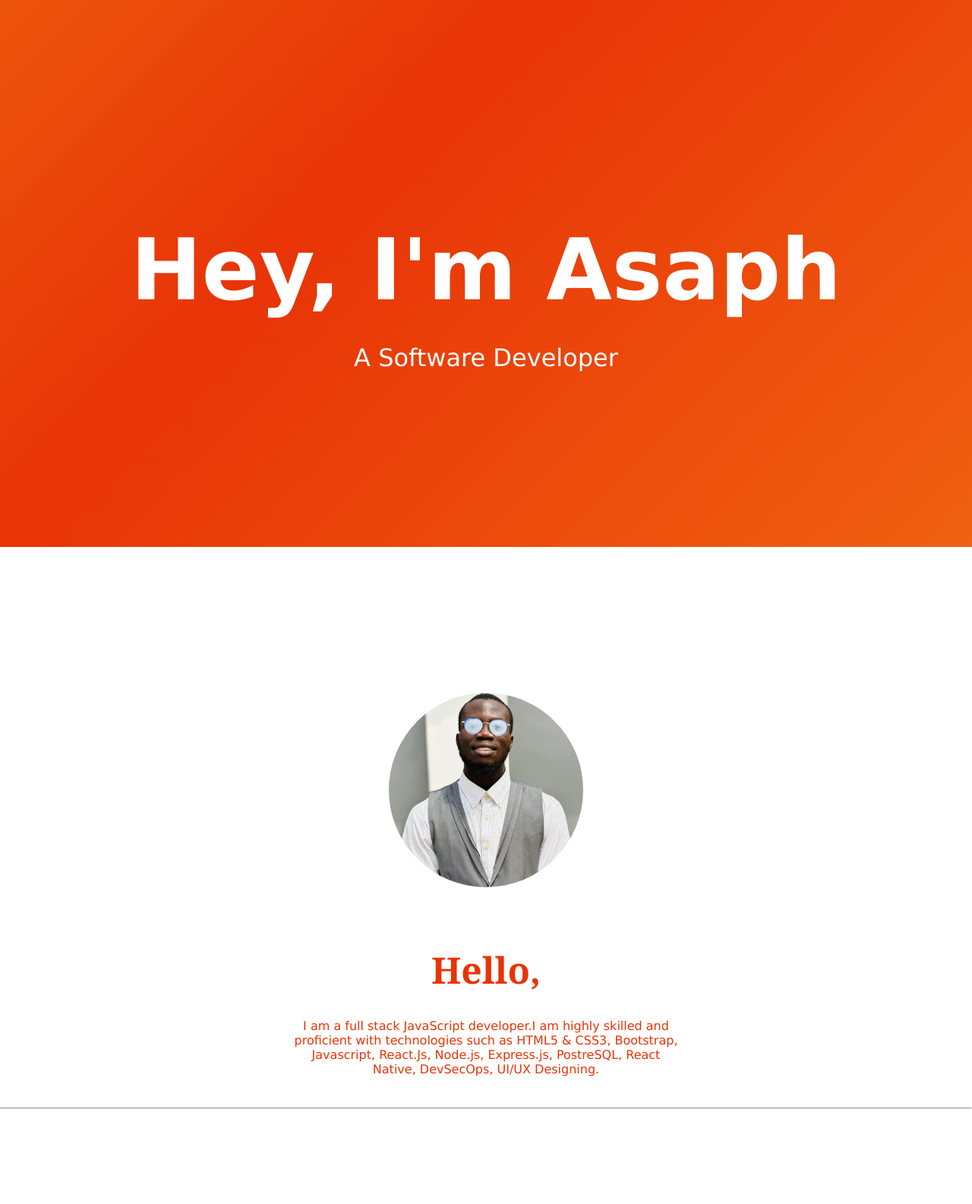
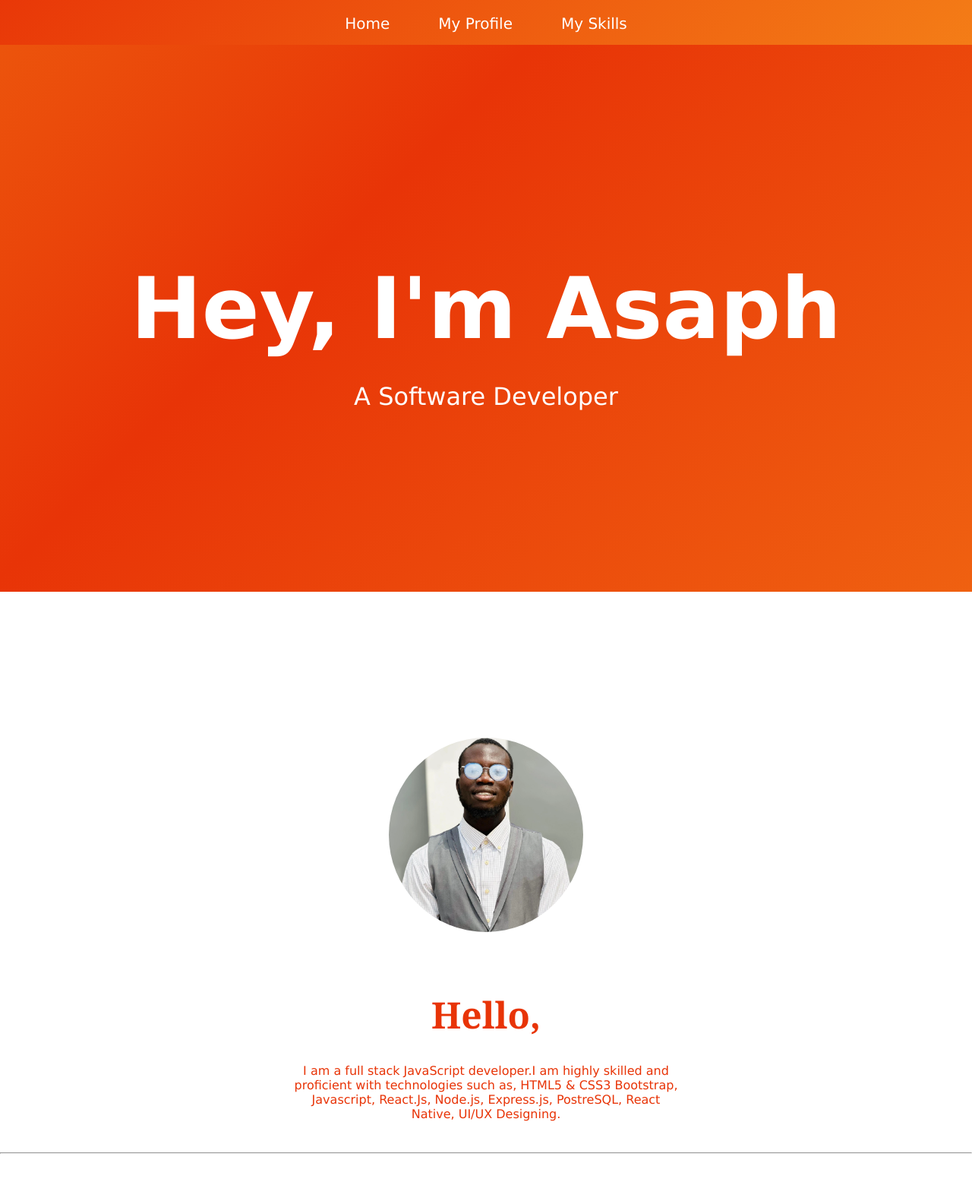
Before and after one commit to Oluwafemi00/personal-website, a plain HTML site: page index.html in a window 1280 px wide. Shown: the top 1585 px of the page at 76% size. Drawn offline with Linux system fonts and the light colour scheme.

Commit message:
Refactor index.html to include header and navigation
Added a header navigation and improved structure.

```diff
--- a/index.html
+++ b/index.html
@@ -9,17 +9,24 @@
 </head>
 
 <body>
-    <section>
+    <header>
+        <nav class="flex-nav">
+            <a href="#">Home</a>
+            <a href="#intro">My Profile</a>
+            <a href="#skills">My Skills</a>
+        </nav>
+
     <div class="flex-container one">
         <div class="flex-item-one">
             <h1>Hey, I'm Asaph</h1>
             <p> A Software Developer</p>
         </div>
     </div>
-    <div class="intro">
+    <div id="intro" class="intro">
         <img src="./public/asset/image/IMG_20250210_141234_079.webp" alt="author's image" >
         <h2>Hello,</h2>
-        <p style="font-size: 1rem;">I am a full stack JavaScript developer.I am highly skilled and proficient with technologies such as HTML5 & CSS3,
+        <p style="font-size: 1rem;">I am a full stack JavaScript developer.I am highly skilled and proficient with technologies such as,
+            HTML5 & CSS3
                 Bootstrap,
                 Javascript,
                 React.Js,
@@ -27,25 +34,25 @@
                 Express.js,
                 PostreSQL,
                 React Native,
-                DevSecOps,
                 UI/UX Designing.</p>
+
     </div>
-    </section>
+    </header>
     <hr>
     <section>
-    <div class="skills">
+    <div id="skills" class="skills">
         <h2>My Skills</h2>
-        <div class="web">
+        <div class="web unity">
             <img src="./public/asset/image/36934.jpg" alt="Website png" class="img-one">
             <h3>Website Development</h3>
             <p>I build responsive, user-friendly, and high-performance websites using modern web technologies, ensuring seamless experiences across all devices.</p>
         </div>
-        <div class="app">
+        <div class="app unity">
            <img src="./public/asset/image/3d-render-smartphone-black-hands-with-finger.jpg" alt="app png" class="img-two">
            <h3>Mobile App Development</h3>
            <p>I create scalable, cross-platform mobile applications with intuitive interfaces, delivering functionality and performance that align with user needs.</p>
         </div>
-        <div class="ui">
+        <div class="ui unity">
             <img src="./public/asset/image/representations-user-experience-interface-design (1).jpg" alt="ui png">
             <h3>UI/UX Designing</h3>
             <p>Adept at creating engaging user experiences and visually appealing interfaces, applying design principles to ensure accessibility, usability, and satisfaction.</p>
```
